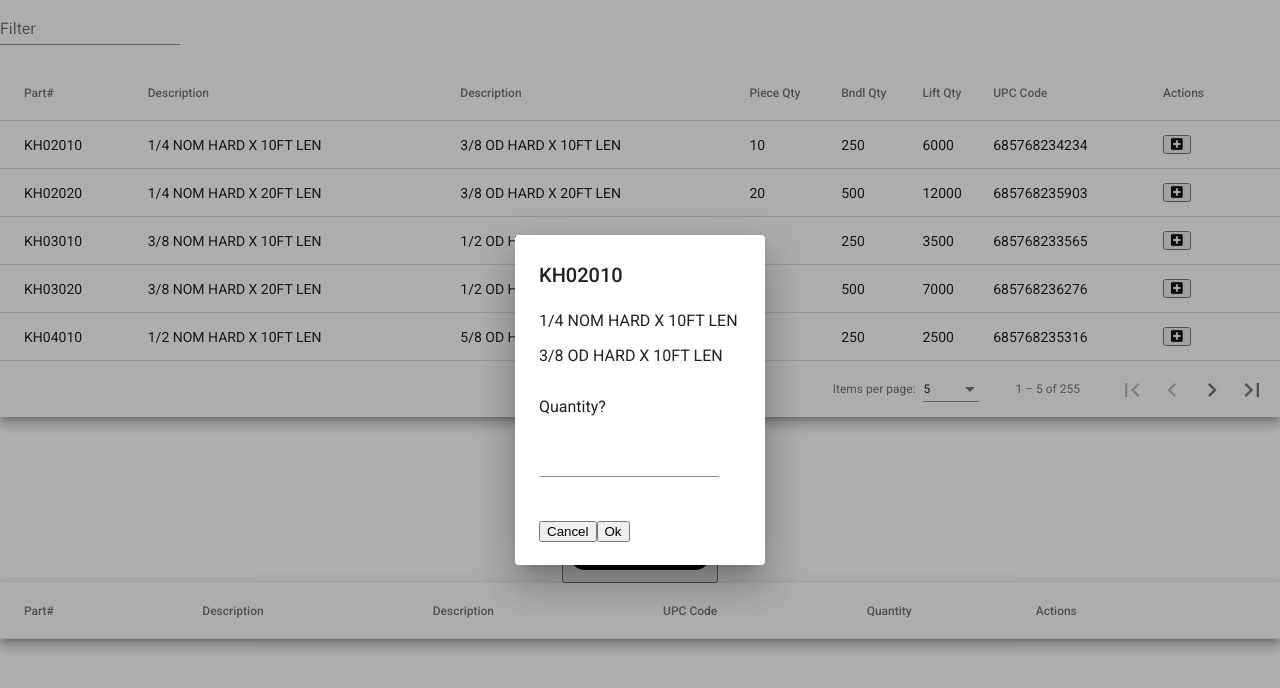
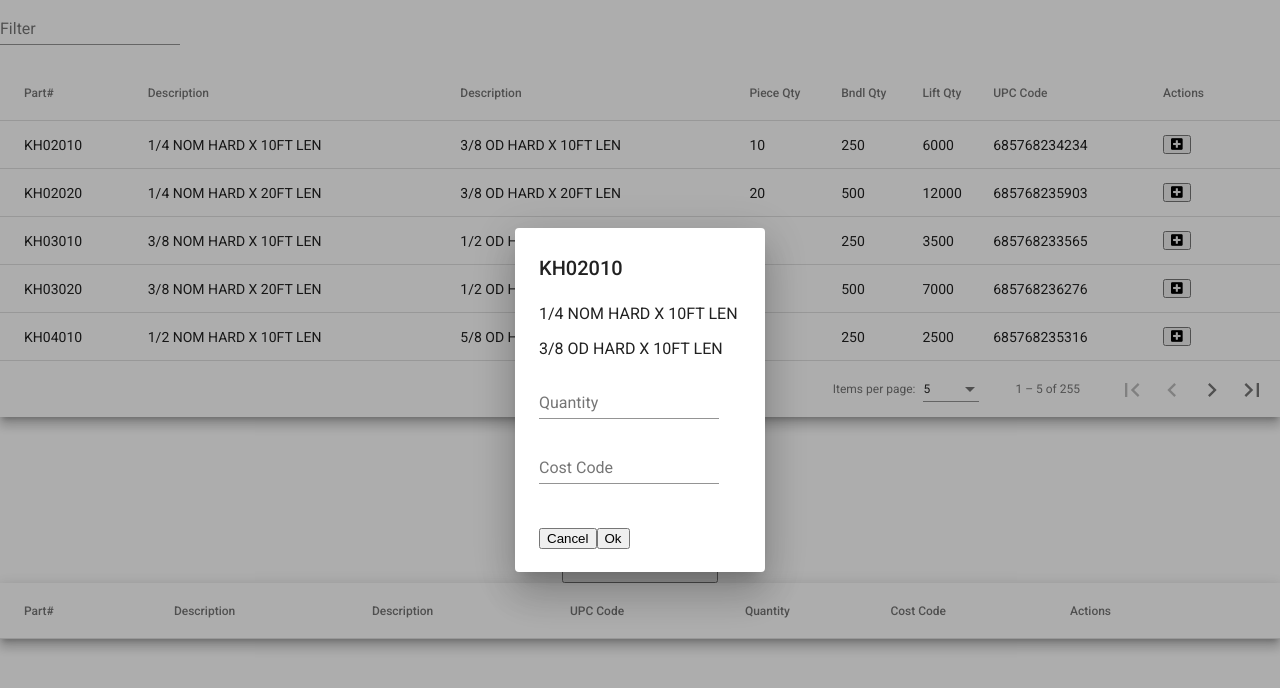
Before and after one commit to bt5e/price-list-email, an Angular app: page / in a window 1280 px wide. Both pictures are taken after a click on the button 1176 px from the left and 144 px from the top of the page. Shown: the top 688 px of the page. Built offline with nearby package versions, Linux system fonts and the light colour scheme.

Commit message:
added cost code

```diff
--- a/src/app/dialog-add-item/dialog-add-item.component.html
+++ b/src/app/dialog-add-item/dialog-add-item.component.html
@@ -2,12 +2,16 @@
 <p>{{data.description1}}</p>
 <p>{{data.description2}}</p>
 <div mat-dialog-content>
-  <p>Quantity?</p>
+
   <mat-form-field>
-    <input matInput [(ngModel)]="input.quantity">
+    <input matInput [(ngModel)]="input.quantity" placeholder="Quantity">
   </mat-form-field>
+  <mat-form-field>
+    <input matInput [(ngModel)]="input.costCode" placeholder="Cost Code">
+  </mat-form-field>
+
 </div>
 <div mat-dialog-actions>
   <button mat-button (click)="onNoClick()">Cancel</button>
-  <button mat-button [mat-dialog-close]="input.quantity" cdkFocusInitial>Ok</button>
+  <button mat-button [mat-dialog-close]="input" cdkFocusInitial>Ok</button>
 </div>
--- a/src/app/dialog-add-item/dialog-add-item.component.ts
+++ b/src/app/dialog-add-item/dialog-add-item.component.ts
@@ -7,7 +7,10 @@ import {MAT_DIALOG_DATA, MatDialogRef} from "@angular/material/dialog";
   styleUrls: ['./dialog-add-item.component.css']
 })
 export class DialogAddItemComponent implements OnInit {
-  input = {quantity: null}
+  input = {
+    quantity: null,
+    costCode: null
+  }
 
   constructor(
     public dialogRef: MatDialogRef<DialogAddItemComponent>,
--- a/src/app/items/items.component.html
+++ b/src/app/items/items.component.html
@@ -73,6 +73,10 @@
       <th mat-header-cell *matHeaderCellDef>Quantity</th>
       <td mat-cell *matCellDef="let element"> {{element.quantity}} </td>
     </ng-container>
+    <ng-container matColumnDef="costCode">
+      <th mat-header-cell *matHeaderCellDef>Cost Code</th>
+      <td mat-cell *matCellDef="let element"> {{element.costCode}} </td>
+    </ng-container>
     <ng-container matColumnDef="actions">
       <th mat-header-cell *matHeaderCellDef>Actions</th>
       <td mat-cell *matCellDef="let element">
--- a/src/app/items/items.component.ts
+++ b/src/app/items/items.component.ts
@@ -14,7 +14,7 @@ import {DialogAddItemComponent} from "../dialog-add-item/dialog-add-item.compone
 })
 export class ItemsComponent implements OnInit {
   displayedColumns: string[] = ['partNumber', 'description1', 'description2', 'pieceQty', 'bndlQty', 'liftQty', 'upcCode', 'actions'];
-  selectedItemsDisplayedColumns: string[] = ['partNumber', 'description1', 'description2', 'upcCode', 'quantity', 'actions'];
+  selectedItemsDisplayedColumns: string[] = ['partNumber', 'description1', 'description2', 'upcCode', 'quantity', 'costCode', 'actions'];
   priceList: MatTableDataSource<any>;
   private selectedItems = [];
   selectedItemsDataSource: MatTableDataSource<any>;
@@ -54,7 +54,8 @@ export class ItemsComponent implements OnInit {
     dialogRef.afterClosed().subscribe(result => {
       console.log('The dialog was closed');
       if (result) {
-        element.quantity = result;
+        element.quantity = result.quantity;
+        element.costCode = result.costCode;
         this.selectedItemsDataSource.data.push(element);
         this.selectedItemsDataSource._updateChangeSubscription();
       }
@@ -71,7 +72,7 @@ export class ItemsComponent implements OnInit {
 
   downloadEmail() {
     const fName = "order.eml";
-    let orderContent = this.selectedItemsDataSource.data.map(entry => `<tr><td>${entry.partNumber}</td><td>${entry.description1}</td><td>${entry.description2}</td><td>${entry.upcCode}</td><td>${entry.quantity}</td></tr>`).join('');
+    let orderContent = this.selectedItemsDataSource.data.map(entry => `<tr><td>${entry.partNumber}</td><td>${entry.description1}</td><td>${entry.description2}</td><td>${entry.upcCode}</td><td>${entry.quantity}</td><td>${entry.costCode}</td></tr>`).join('');
 
     let emailContent = "To: User <user@domain.demo>\n" +
       "Subject: Subject\n" +
@@ -87,6 +88,7 @@ export class ItemsComponent implements OnInit {
       "<th>Description</th>" +
       "<th>UPC Code</th>" +
       "<th>Quantity</th>" +
+      "<th>Cost Code</th>" +
       "</thead>" +
       "<tbody>" +
       orderContent +
```
